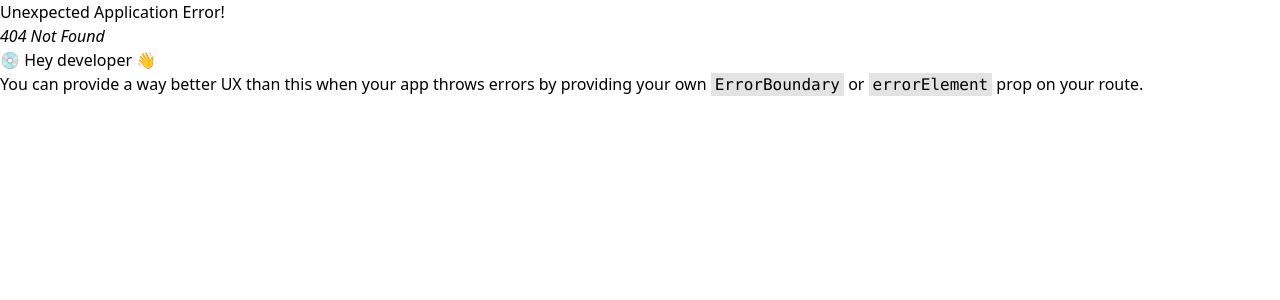
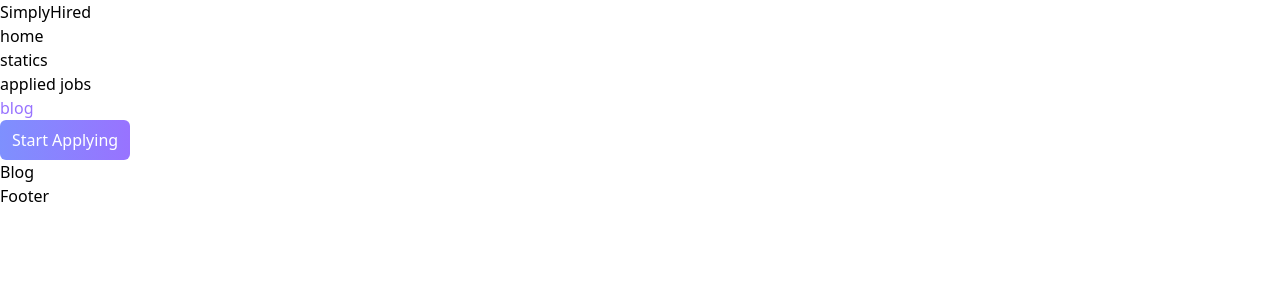
Before and after one commit to redwan100/job-portal, a React (Vite) app: page /blog in a window 1280 px wide. Before the commit this address had no page. Shown: the top 300 px of the page. Built offline with nearby package versions, Linux system fonts and the light colour scheme.

Commit message:
added dynamic router

```diff
--- a/src/App.jsx
+++ b/src/App.jsx
@@ -4,10 +4,12 @@ import Header from './components/Header';
 import Footer from './components/Footer';
 const App = () => {
   return (
-    <div>
+    <div className="container mx-auto w-[90%]">
       <Header />
+    <div className='min-h-[calc(100vh-120px)]'>
       <Outlet />
-      <Footer />
+    </div>
+        <Footer />
     </div>
   );
 }
--- a/src/components/Header.jsx
+++ b/src/components/Header.jsx
@@ -1,5 +1,7 @@
 import React from 'react'
-import { Link } from 'react-router-dom';
+import { Link, NavLink } from 'react-router-dom';
+
+// ================ HEADER DATA ============
 const headerData = [
     {
         path:'/',
@@ -18,8 +20,9 @@ const headerData = [
         name:'blog',
     },
 ]
+
 const Header = () => {
-    const li = headerData.map((item)=><li><Link to={`${item.path}`}>{item.name}</Link></li>)
+    const li = headerData.map((item)=><li><NavLink to={`${item.path}`} className={({isActive})=>isActive?'active':'default'}>{item.name}</NavLink></li>)
   return (
     <div className='w-full my-3'>
       <div className='flex items-center justify-between container mx-auto w-[90%]'>
--- /dev/null
+++ b/src/components/index.js
@@ -0,0 +1,4 @@
+export {default as Home} from './Home'
+export {default as Blog} from './Blog'
+export {default as AppliedJob} from './AppliedJob'
+export {default as Statics} from './Statics'
--- a/src/index.css
+++ b/src/index.css
@@ -5,3 +5,7 @@
 .gradient{
     @apply bg-gradient-to-r from-[#7E90FE] to-[#9873FF] text-white py-2 px-3 rounded-md font-medium
 }
+
+.active{
+    @apply font-medium text-[#9873FF]
+}
```
Also changed, not shown: src/main.jsx (+15 -2 lines).
